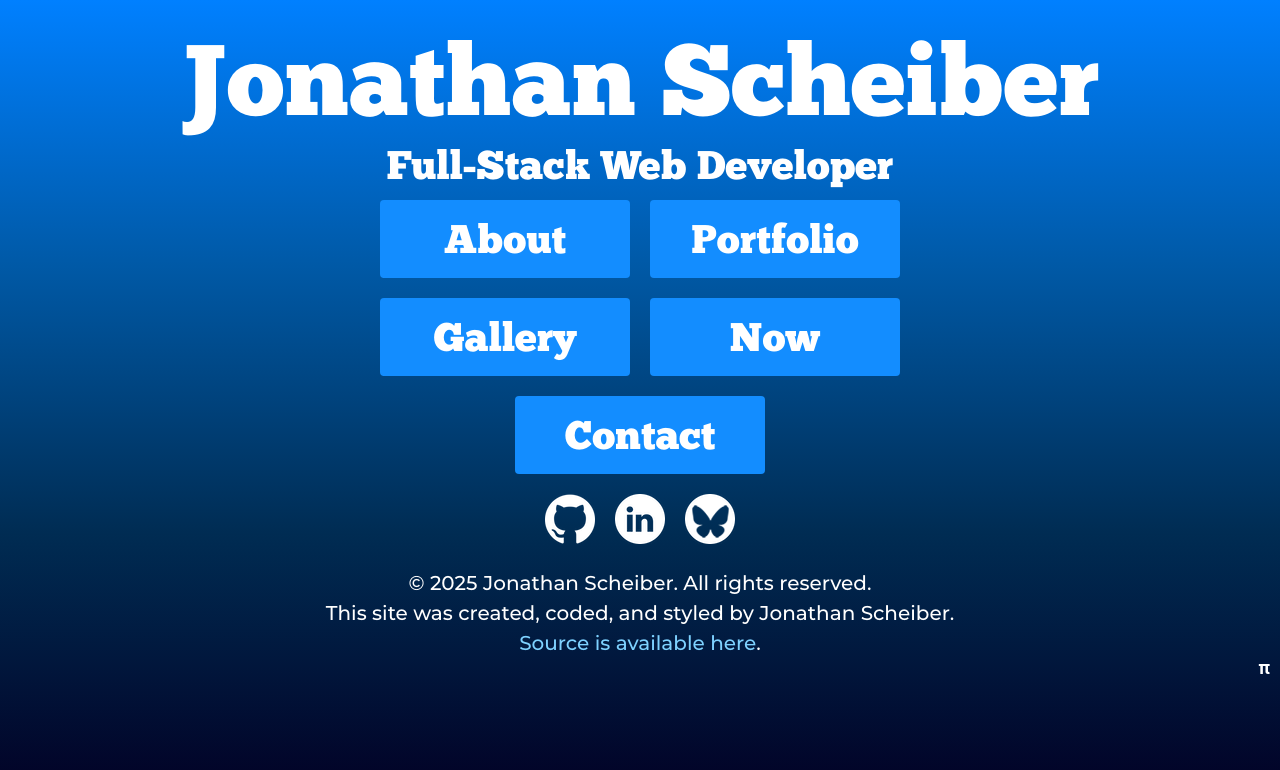
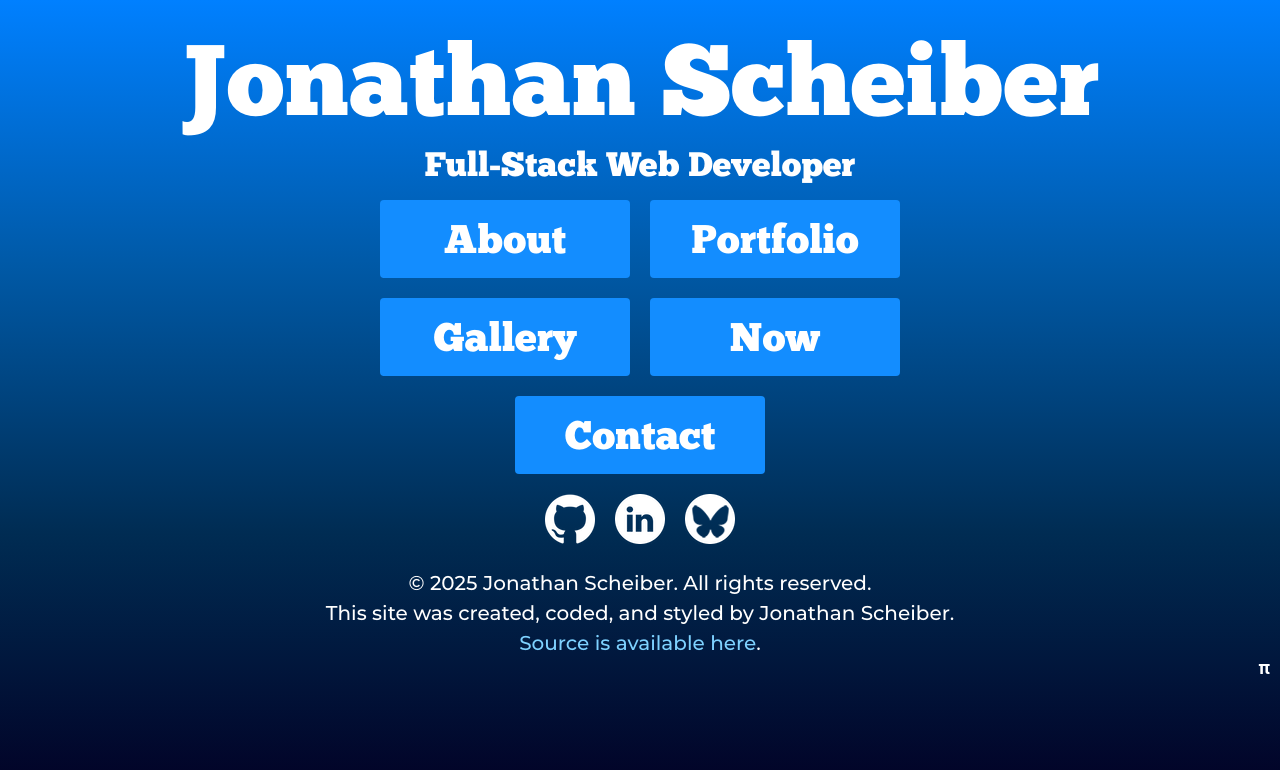
Before and after one commit to scheiber/scheiber.dev, a React (Create React App) app: page / in a window 1280 px wide. Shown: the top 770 px of the page. Built offline with nearby package versions, Linux system fonts and the light colour scheme.

Commit message:
fix headline on mobile

```diff
--- a/src/App.css
+++ b/src/App.css
@@ -33,7 +33,7 @@
 .title,
 .headline {
   font-family: "ChunkFive";
-  font-size: 40px;
+  font-size: 34px;
   font-weight: normal;
 }
 
```
